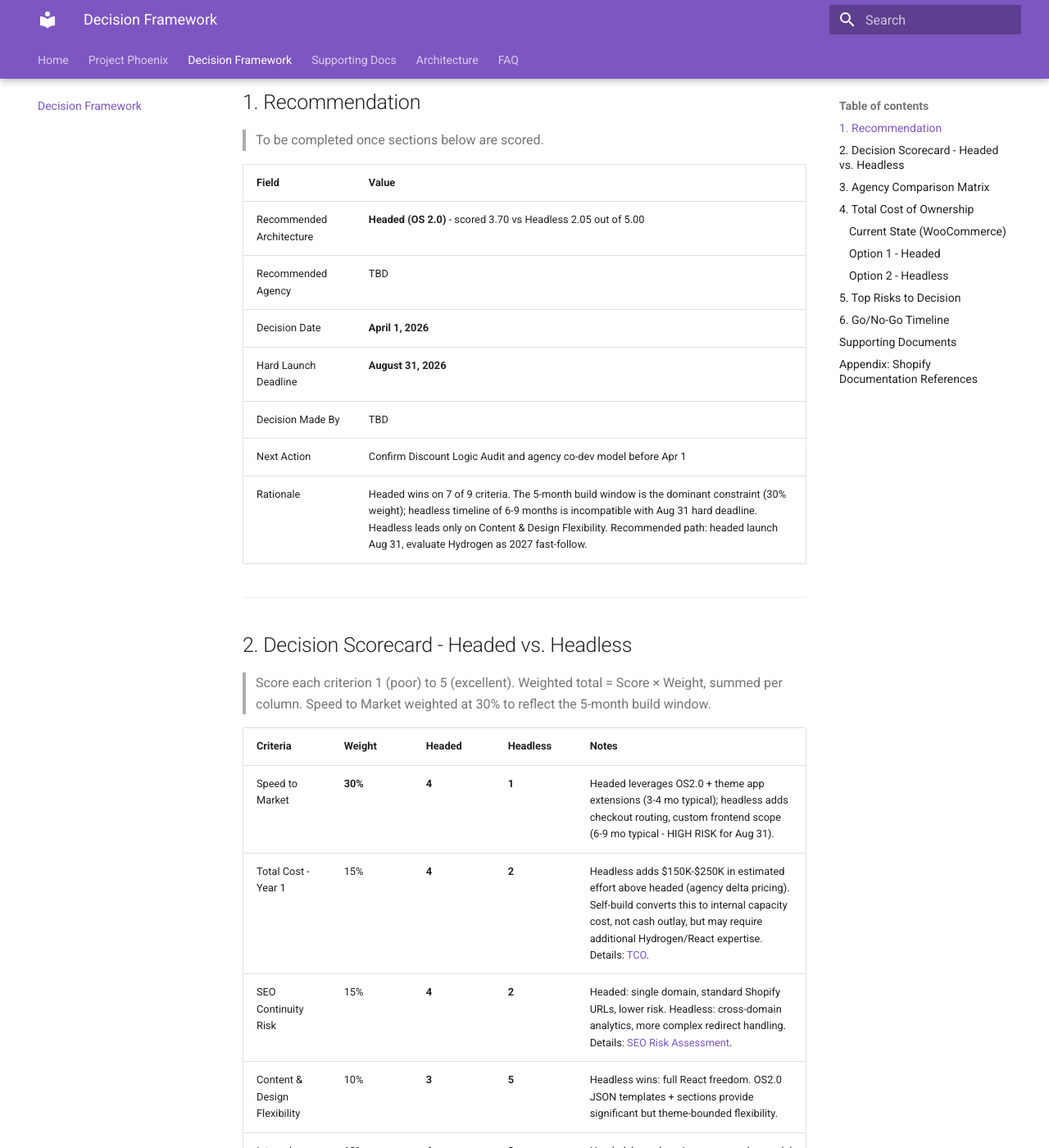
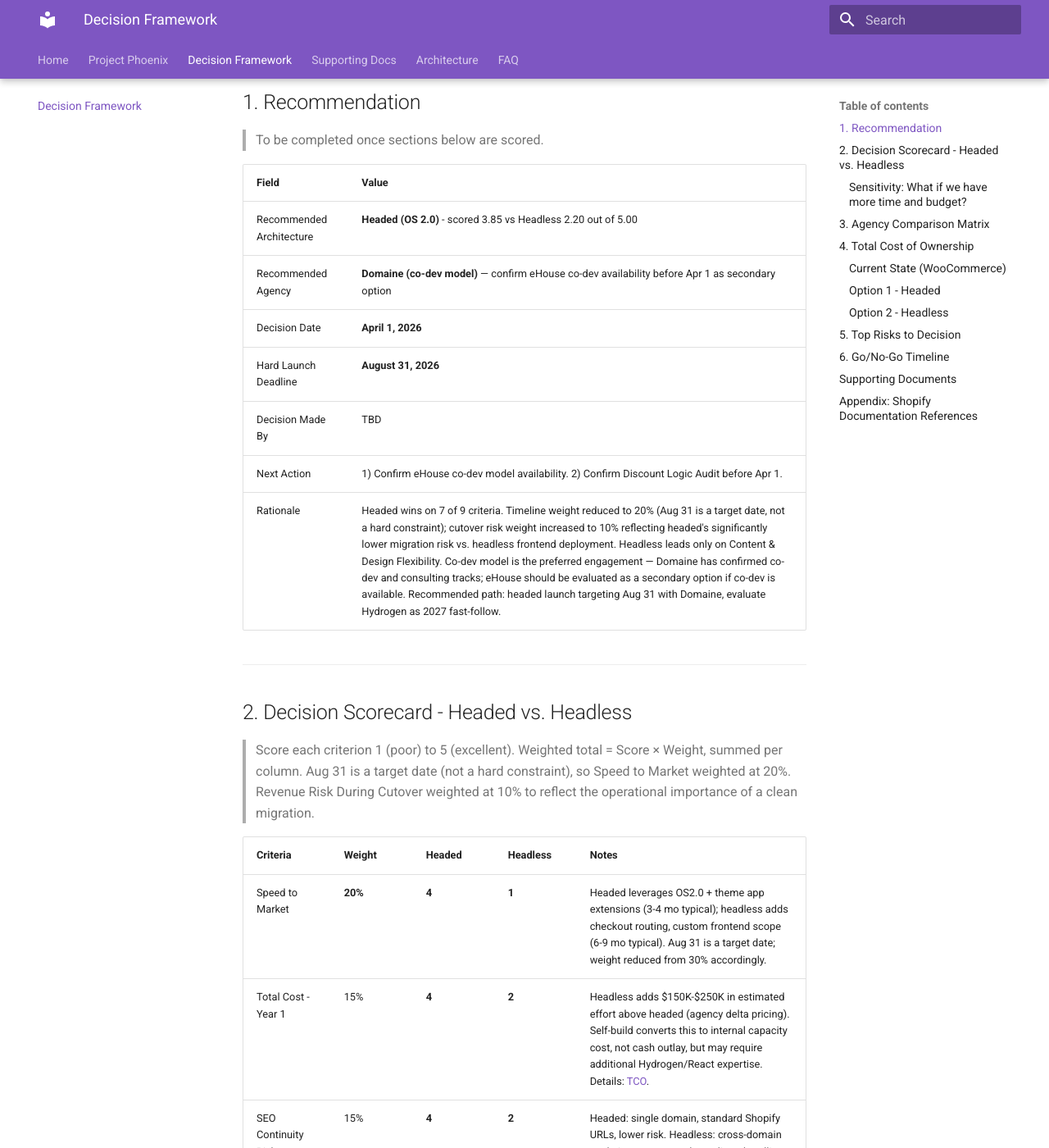
Before and after one commit to charanbobby/Shopify2026, an MkDocs documentation site: the page built from docs/decision-framework.md, in a window 1280 px wide and 1400 px high, scrolled down 279 px. Shown: the whole window at 82% size. Built offline with MkDocs 1.6.1 and Material for MkDocs 9.7.7, drawn with Linux system fonts in a browser that asks for light colours; comment, search, counter and statistics services are not loaded; some of the changed text lies outside the part shown.

Commit message:
Reweight scorecard; add sensitivity analysis and agency recommendation
- Speed to Market: 30% → 20% (Aug 31 is target, not hard constraint)
- Revenue Risk During Cutover: 5% → 10%, headed 4 / headless 2
- New totals: Headed 3.85 vs Headless 2.20
- Add sensitivity analysis: headless reaches 3.30 with relaxed time/budget
  but headed still leads on architectural factors (SEO, integrations)
- Recommend Domaine (co-dev model); action item to confirm eHouse co-dev
- Soften timeline risk language to reflect target-date framing

Co-Authored-By: Claude Opus 4.6 <noreply@anthropic.com>

```diff
--- a/docs/decision-framework.md
+++ b/docs/decision-framework.md
@@ -4,7 +4,7 @@ comments: true
 
 # Migration Decision Framework
 
-> **Decision date: April 1, 2026 | Hard launch: August 31, 2026 | Build window: ~5 months**
+> **Decision date: April 1, 2026 | Target launch: August 31, 2026 | Build window: ~5 months**
 >
 > This page is the executive go/no-go artifact. Supporting detail lives in linked pages. Shopify documentation references validated 2026-03-13 via `@shopify/dev-mcp` - see [Appendix](#appendix-shopify-documentation-references).
 
@@ -16,23 +16,23 @@ comments: true
 
 | Field | Value |
 | --- | --- |
-| Recommended Architecture | **Headed (OS 2.0)** - scored 3.70 vs Headless 2.05 out of 5.00 |
-| Recommended Agency | TBD |
+| Recommended Architecture | **Headed (OS 2.0)** - scored 3.85 vs Headless 2.20 out of 5.00 |
+| Recommended Agency | **Domaine (co-dev model)** — confirm eHouse co-dev availability before Apr 1 as secondary option |
 | Decision Date | **April 1, 2026** |
 | Hard Launch Deadline | **August 31, 2026** |
 | Decision Made By | TBD |
-| Next Action | Confirm Discount Logic Audit and agency co-dev model before Apr 1 |
-| Rationale | Headed wins on 7 of 9 criteria. The 5-month build window is the dominant constraint (30% weight); headless timeline of 6-9 months is incompatible with Aug 31 hard deadline. Headless leads only on Content & Design Flexibility. Recommended path: headed launch Aug 31, evaluate Hydrogen as 2027 fast-follow. |
+| Next Action | 1) Confirm eHouse co-dev model availability. 2) Confirm Discount Logic Audit before Apr 1. |
+| Rationale | Headed wins on 7 of 9 criteria. Timeline weight reduced to 20% (Aug 31 is a target date, not a hard constraint); cutover risk weight increased to 10% reflecting headed's significantly lower migration risk vs. headless frontend deployment. Headless leads only on Content & Design Flexibility. Co-dev model is the preferred engagement — Domaine has confirmed co-dev and consulting tracks; eHouse should be evaluated as a secondary option if co-dev is available. Recommended path: headed launch targeting Aug 31 with Domaine, evaluate Hydrogen as 2027 fast-follow. |
 
 ---
 
 ## 2. Decision Scorecard - Headed vs. Headless
 
-> Score each criterion 1 (poor) to 5 (excellent). Weighted total = Score × Weight, summed per column. Speed to Market weighted at 30% to reflect the 5-month build window.
+> Score each criterion 1 (poor) to 5 (excellent). Weighted total = Score × Weight, summed per column. Aug 31 is a target date (not a hard constraint), so Speed to Market weighted at 20%. Revenue Risk During Cutover weighted at 10% to reflect the operational importance of a clean migration.
 
 | Criteria | Weight | Headed | Headless | Notes |
 | --- | --- | --- | --- | --- |
-| Speed to Market | **30%** | **4** | **1** | Headed leverages OS2.0 + theme app extensions (3-4 mo typical); headless adds checkout routing, custom frontend scope (6-9 mo typical - HIGH RISK for Aug 31). |
+| Speed to Market | **20%** | **4** | **1** | Headed leverages OS2.0 + theme app extensions (3-4 mo typical); headless adds checkout routing, custom frontend scope (6-9 mo typical). Aug 31 is a target date; weight reduced from 30% accordingly. |
 | Total Cost - Year 1 | 15% | **4** | **2** | Headless adds $150K-$250K in estimated effort above headed (agency delta pricing). Self-build converts this to internal capacity cost, not cash outlay, but may require additional Hydrogen/React expertise. Details: [TCO](#4-total-cost-of-ownership). |
 | SEO Continuity Risk | 15% | **4** | **2** | Headed: single domain, standard Shopify URLs, lower risk. Headless: cross-domain analytics, more complex redirect handling. Details: [SEO Risk Assessment](seo-risk-assessment.md). |
 | Content & Design Flexibility | 10% | **3** | **5** | Headless wins: full React freedom. OS2.0 JSON templates + sections provide significant but theme-bounded flexibility. |
@@ -40,8 +40,27 @@ comments: true
 | Integration Complexity | 10% | **4** | **2** | Headed: most integrations Low via app extensions. Headless: GTM/Ads High, 4 others Medium. Details: [Integration Map](integration-map.md). |
 | Total Cost - Year 3 | 5% | **3** | **3** | Too many TBDs to differentiate; headless has ongoing frontend costs but amortizes build investment. |
 | Checkout Ownership | 5% | **4** | **3** | Headed: single-domain Checkout Extensibility (operationally simpler). Headless: checkout on separate domain (`.myshopify.com` default, custom subdomain configurable); cross-domain analytics solvable with GA4 alternatives; branding gap not a concern. [Web Pixels API](https://shopify.dev/docs/api/pixels/customer-events) available if GA4 retained. |
-| Revenue Risk During Cutover | 5% | **3** | **3** | Both use standard data migration cutover (big-bang). Well understood for headed; headless adds frontend deployment risk. |
-| **Weighted Total** | **100%** | **3.70** | **2.10** | **Headed leads by 1.60 points.** Speed to Market (30% weight x 3-point gap) accounts for the majority of the difference. Headless leads only on Content & Design Flexibility. |
+| Revenue Risk During Cutover | **10%** | **4** | **2** | Both use standard data migration cutover (big-bang). Headed is well-understood with lower operational risk; headless adds custom frontend deployment, Oxygen infrastructure, and cross-domain checkout — significantly higher cutover surface area. |
+| **Weighted Total** | **100%** | **3.85** | **2.20** | **Headed leads by 1.65 points.** Speed to Market (20%) and Revenue Risk During Cutover (10%) together account for the majority of the difference. Headless leads only on Content & Design Flexibility. |
+
+### Sensitivity: What if we have more time and budget?
+
+> If the Aug 31 target is extended (e.g., 9-12 month runway) and budget increases by $150K-$250K+, headless closes the gap but **headed still leads**. The table below shows how headless scores shift — headed scores remain unchanged.
+
+| Criteria | Weight | Headed | Headless (current) | Headless (relaxed) | Why it changes |
+| --- | --- | --- | --- | --- | --- |
+| Speed to Market | 20% | 4 | 1 | **4** | 6-9 month build fits comfortably in extended runway |
+| Total Cost - Year 1 | 15% | 4 | 2 | **3** | Larger budget absorbs the $150K-$250K delta |
+| SEO Continuity Risk | 15% | 4 | 2 | **2** | Architectural — cross-domain complexity doesn't shrink with more time or money |
+| Content & Design Flexibility | 10% | 3 | 5 | **5** | Already headless's strength; unchanged |
+| Internal Team Capacity | 10% | 4 | 2 | **3** | Time to upskill on React/Hydrogen or budget to hire expertise |
+| Integration Complexity | 10% | 4 | 2 | **3** | More time to plan GTM/pixel work, but architectural gaps remain |
+| Total Cost - Year 3 | 5% | 3 | 3 | **4** | Larger upfront investment amortizes better over 3 years |
+| Checkout Ownership | 5% | 4 | 3 | **3** | Cross-domain checkout is architectural; unchanged |
+| Revenue Risk During Cutover | 10% | 4 | 2 | **3** | More time for dry runs and phased rollout reduces risk |
+| **Weighted Total** | **100%** | **3.85** | **2.20** | **3.30** | **Gap narrows from 1.65 → 0.55** |
+
+**Key takeaway:** The remaining 0.55-point gap comes from **SEO continuity risk** and **integration complexity** — these are architectural differences that don't shrink with more time or money. Headless becomes *viable* with a relaxed timeline and budget, but headed remains the lower-risk path unless the business requires custom UI that OS 2.0 sections/templates fundamentally cannot deliver. The phased approach (headed now, headless 2027) actually becomes *stronger* with more resources — both phases get done properly without rushing either.
 
 ---
 
@@ -124,7 +143,7 @@ comments: true
 
 | Risk | Likelihood | Impact | Key Mitigation |
 | --- | --- | --- | --- |
-| **Headless build cannot meet Aug 31 deadline** | **Very High** | **Very High** | 🔴 Reclassified as HIGH RISK. Typical Hydrogen builds take 6-9 months. Recommend headed-first launch with headless as 2027 fast-follow. Require checkout config + dry-run deployment before approving headless. Standard data migration cutover assumed. |
+| **Headless build may not meet Aug 31 target** | **High** | **High** | 🟡 Aug 31 is a target date, not a hard constraint. Typical Hydrogen builds take 6-9 months. Recommend headed-first launch with headless as 2027 fast-follow. Require checkout config + dry-run deployment before approving headless. Standard data migration cutover assumed. |
 | **Cross-domain analytics attribution loss (headless)** | High | High | Headless checkout defaults to `.myshopify.com` (custom subdomain like `checkout.yourstore.com` configurable). GA4 interprets the domain change as a new session, inflating "Direct" traffic. Mitigations: [Web Pixels API](https://shopify.dev/docs/api/pixels/customer-events) + add checkout domain, primary store domain, `checkout.shopify.com`, and payment provider domains to GA4 referral exclusion list. Budget specialized technical scope. |
 | **Discount stacking limitation (Shopify Functions)** | Medium | High | Discount Logic Audit before Apr 1: map WooCommerce's top 10 complex coupons to Shopify [combination rules](https://help.shopify.com/en/manual/discounts/combining-discounts). Hard ceiling at ~5 concurrent custom discount functions. |
 | **Co-dev capacity - agency + internal bandwidth** | Low-Medium | High | Internal headcount committed before contract; agency carries architecture load |
@@ -133,7 +152,7 @@ comments: true
 
 ## 6. Go/No-Go Timeline
 
-> 🔴 **Headless timeline risk: HIGH.** A 4.5-month headless build (kickoff to hard launch) is extremely aggressive. Standard Shopify Plus headed migrations take 3-4 months; adding a custom Hydrogen frontend and Oxygen infrastructure typically extends to 6-9 months. Standard data migration cutover assumed (CSV, Store Migration app, or Partner). **Recommended approach if headless is selected:** launch OS 2.0 (Headed) by Aug 31 to meet the hard deadline, then pursue Hydrogen as a fast-follow in 2027.
+> 🟡 **Headless timeline risk: MEDIUM-HIGH.** A 4.5-month headless build (kickoff to launch) is aggressive. Standard Shopify Plus headed migrations take 3-4 months; adding a custom Hydrogen frontend and Oxygen infrastructure typically extends to 6-9 months. Standard data migration cutover assumed (CSV, Store Migration app, or Partner). Aug 31 is a target date (not a hard constraint), but headed remains the lower-risk path for cutover. **Recommended approach if headless is selected:** launch OS 2.0 (Headed) targeting Aug 31, then pursue Hydrogen as a fast-follow in 2027.
 
 | Milestone | Target Date | Status |
 | --- | --- | --- |
```
